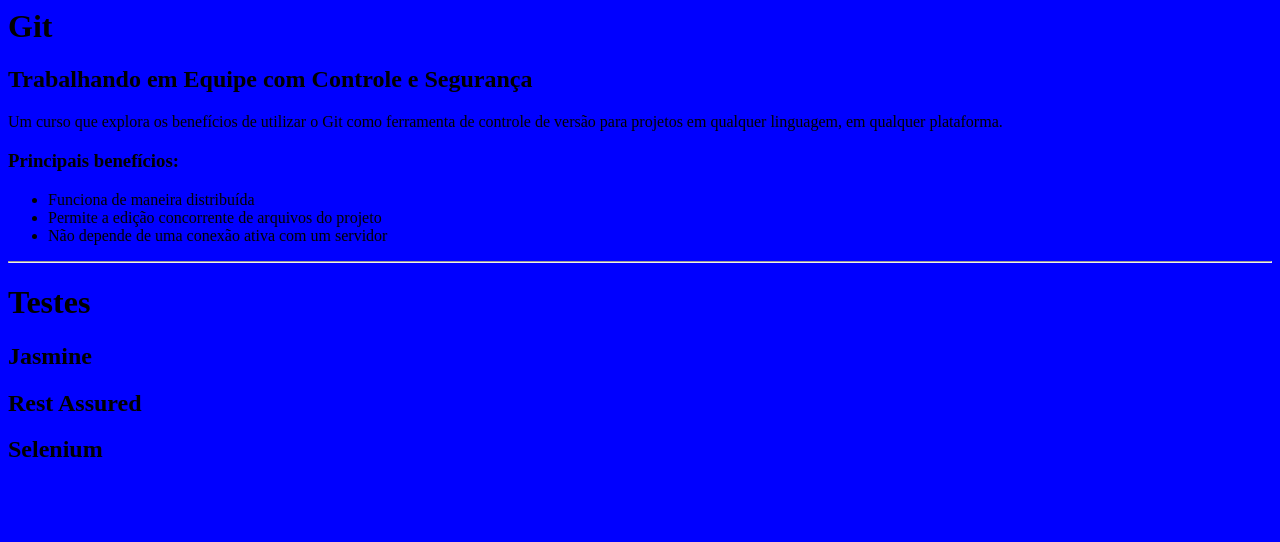
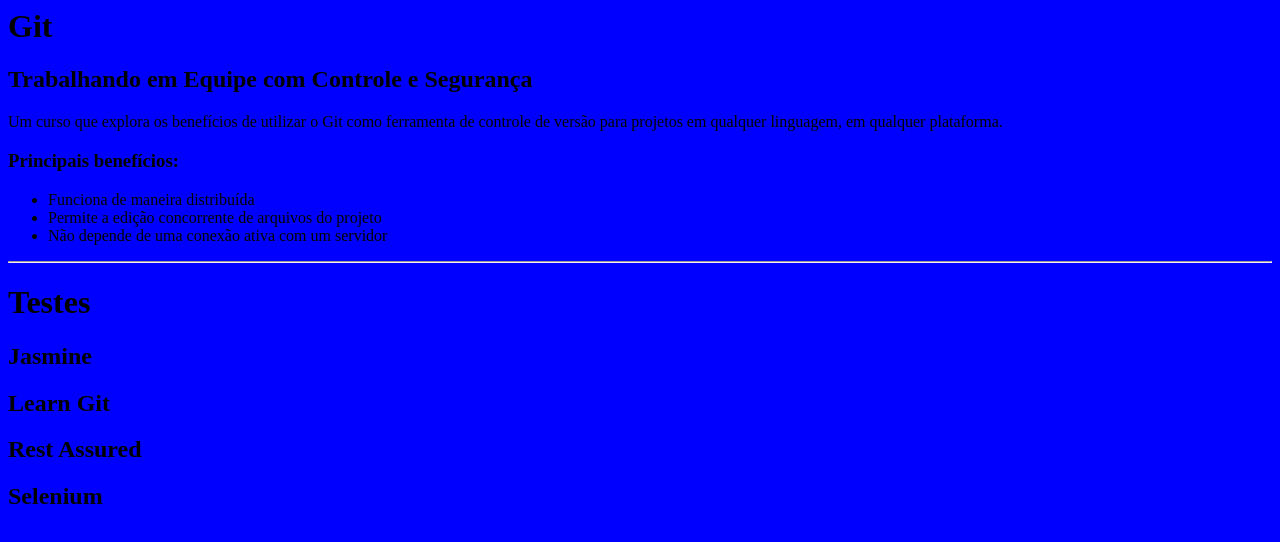
Before and after one commit to josetepedino/curso-git, a plain HTML site: page index.html in a window 1280 px wide. Drawn offline with Linux system fonts and the light colour scheme.

Commit message:
item adicionado

```diff
--- a/index.html
+++ b/index.html
@@ -18,6 +18,7 @@
 	<hr>
         <h1>Testes</h1>
         <h2>Jasmine</h2>
+        <h2>Learn Git</h2>
         <h2>Rest Assured</h2>
         <h2>Selenium</h2>
     </body>
```
